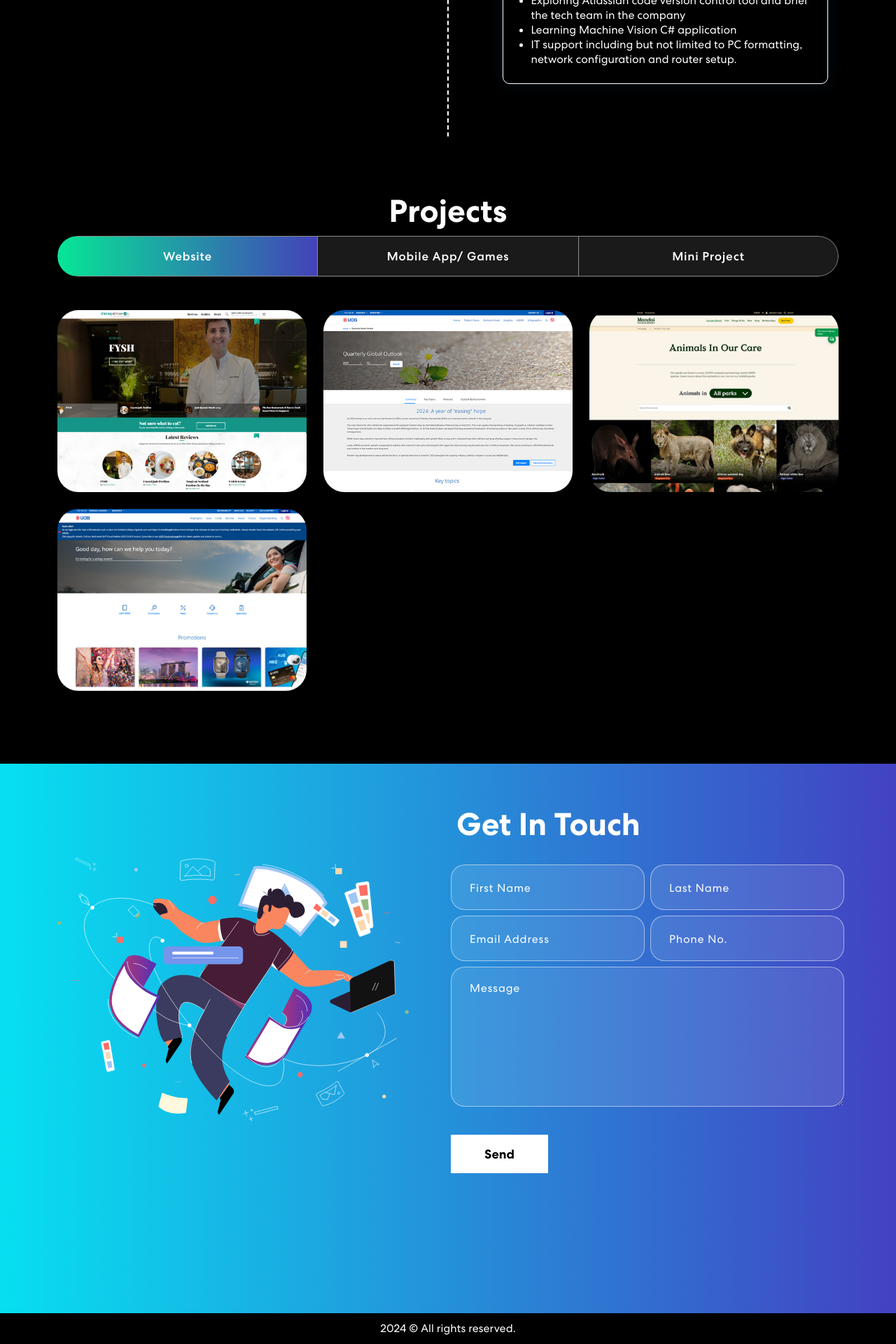
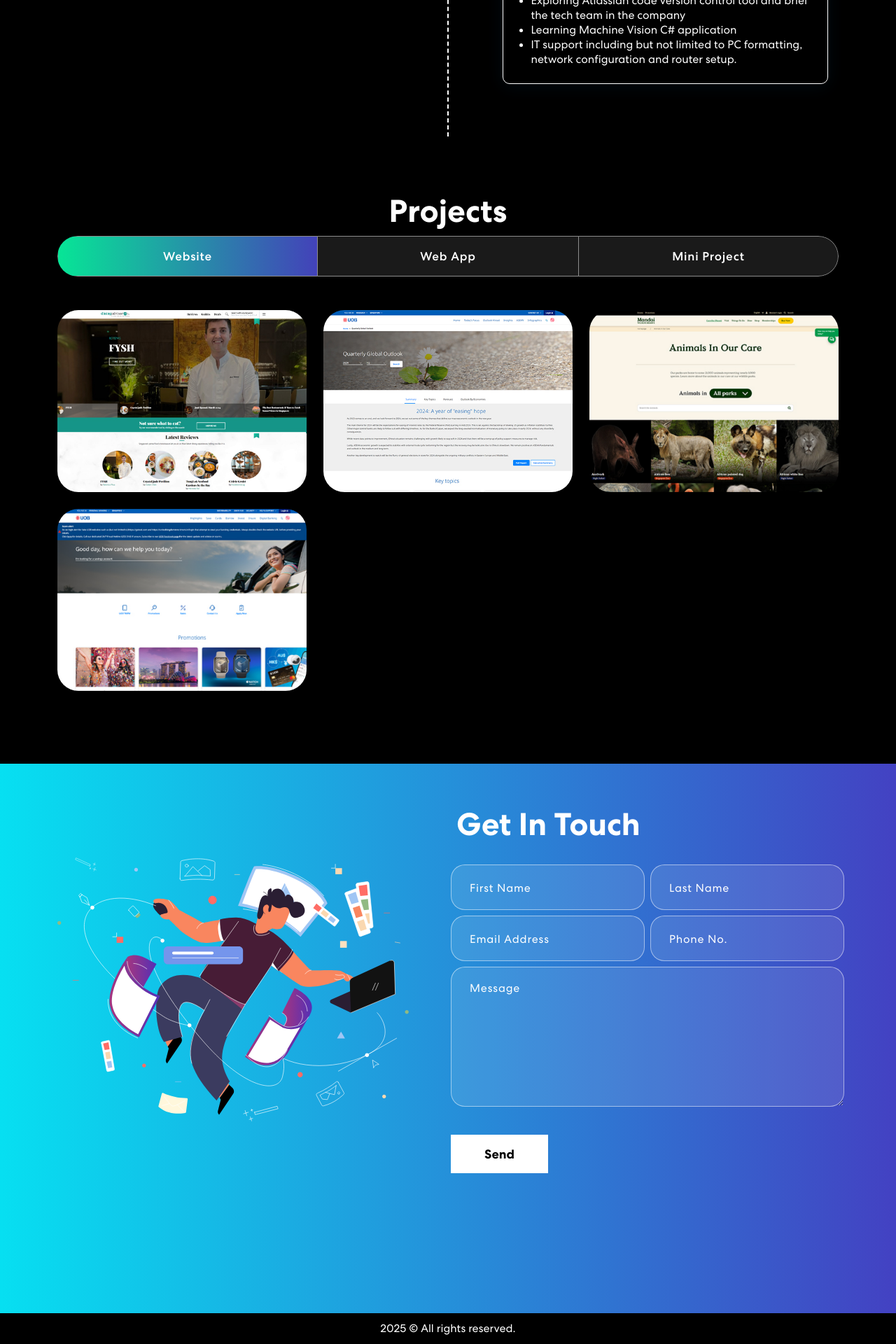
Before and after one commit to pung-official/react-portfolio, a React (Create React App) app: page / in a window 1280 px wide. Shown: the part 2581-4501 px from the top of the page at 70% size. Built offline with nearby package versions, Linux system fonts and the light colour scheme.

Commit message:
Text updates

```diff
--- a/src/components/Footer.js
+++ b/src/components/Footer.js
@@ -18,7 +18,7 @@ export const Footer = () => {
                         <p>CopyRight 2024. All Right Reserved</p>
                     </Col> */}
                     <Col sm={12} className="text-center">
-                        2024 &copy; All rights reserved.
+                        2025 &copy; All rights reserved.
                     </Col>
                 </Row>
             </Container>
--- a/src/components/Projects.js
+++ b/src/components/Projects.js
@@ -91,7 +91,7 @@ export const Projects = () => {
                             <Nav.Link eventKey="first">Website</Nav.Link>
                         </Nav.Item>
                         <Nav.Item>
-                            <Nav.Link eventKey="second">Mobile App/ Games</Nav.Link>
+                            <Nav.Link eventKey="second">Web App</Nav.Link>
                         </Nav.Item>
                         <Nav.Item>
                             <Nav.Link eventKey="third">Mini Project</Nav.Link>
```
